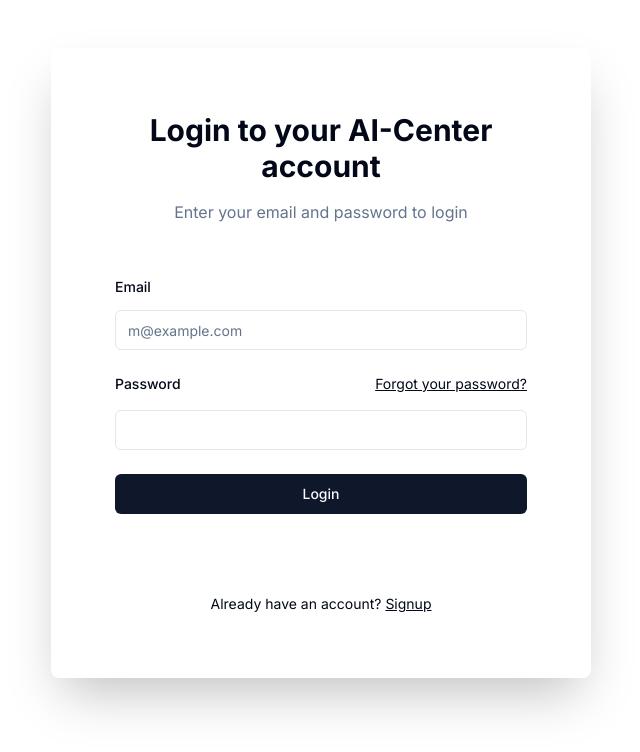
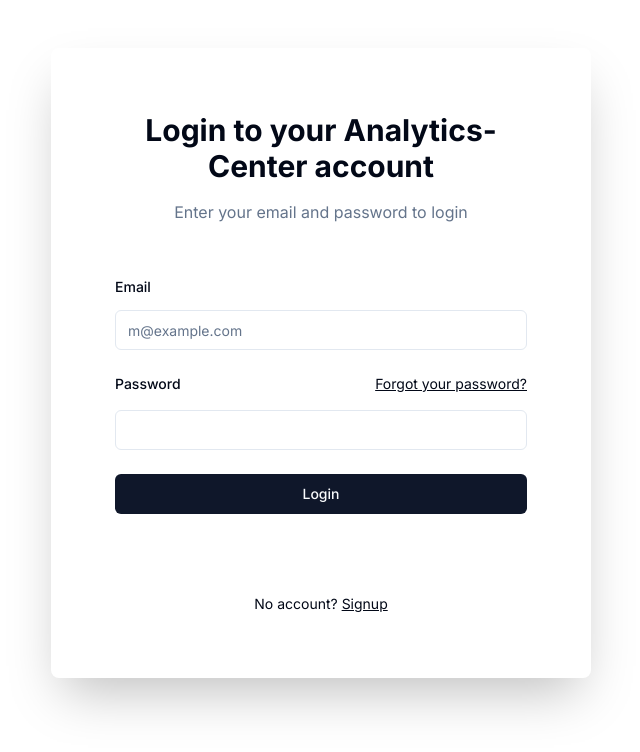
Before and after one commit to cdreetz/dialstructureai, a Next.js app: page /auth/login in a window 1280 px wide. Shown: the top 752 px of the page, without its empty margins (319-959 px from the left). Built offline with nearby package versions, Linux system fonts and the light colour scheme; no server answers.

Commit message:
landing phrase fix

```diff
--- a/app/auth/login/page.tsx
+++ b/app/auth/login/page.tsx
@@ -35,7 +35,7 @@ export default function LoginPage() {
         <div className="mx-auto grid w-full max-w-[540px] gap-14 border-gray-300 shadow-2xl rounded-lg p-20 sm:p-16 items-center">
           <div className="grid gap-4 text-center">
             <h1 className="text-3xl font-bold" suppressHydrationWarning={true}>
-              Login to your AI-Center account
+              Login to your Analytics-Center account
             </h1>
             <p className="text-balance text-muted-foreground">
               Enter your email and password to login
@@ -78,7 +78,7 @@ export default function LoginPage() {
             </form>
           </Form>
           <div className="mt-6 text-center text-sm">
-            Already have an account?{" "}
+            No account?{" "}
             <Link href="/auth/signup" className="underline">
               Signup
             </Link>
--- a/app/page.tsx
+++ b/app/page.tsx
@@ -100,7 +100,10 @@ export default function Wireframe() {
   return (
     <div className="h-screen">
         <div className="h-3/4 flex flex-wrap p-10 items-center justify-center">
-            <h2>Understand your calls.</h2>
+            <h2 className="flex flex-col justify-center items-center">
+              <span>Analyze your calls,</span>
+              <span>from every angle.</span>
+            </h2>
         </div>
       <div className="h-screen w-screen flex flex-wrap p-2 md:p-10">
         <div className="border flex flex-col justify-center items-center h-1/3 w-1/2">
```
